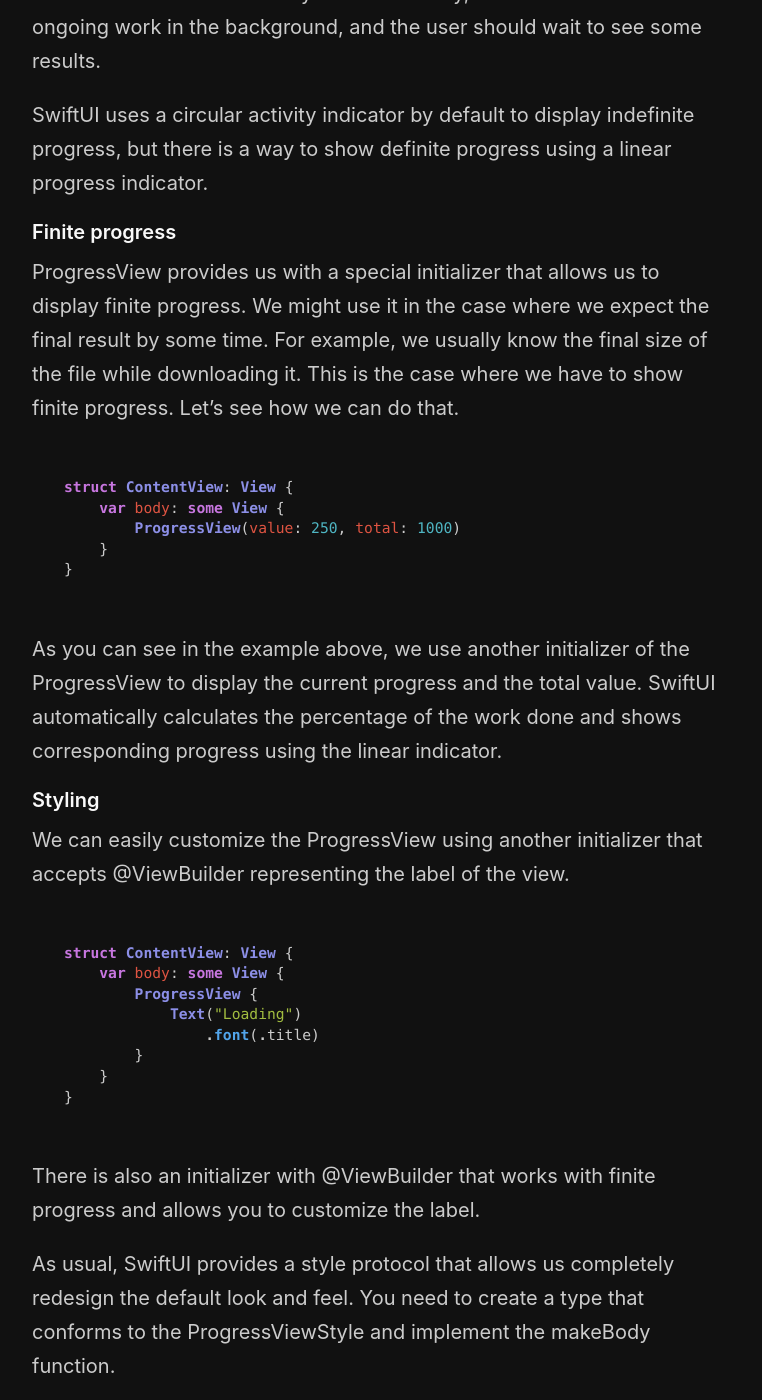
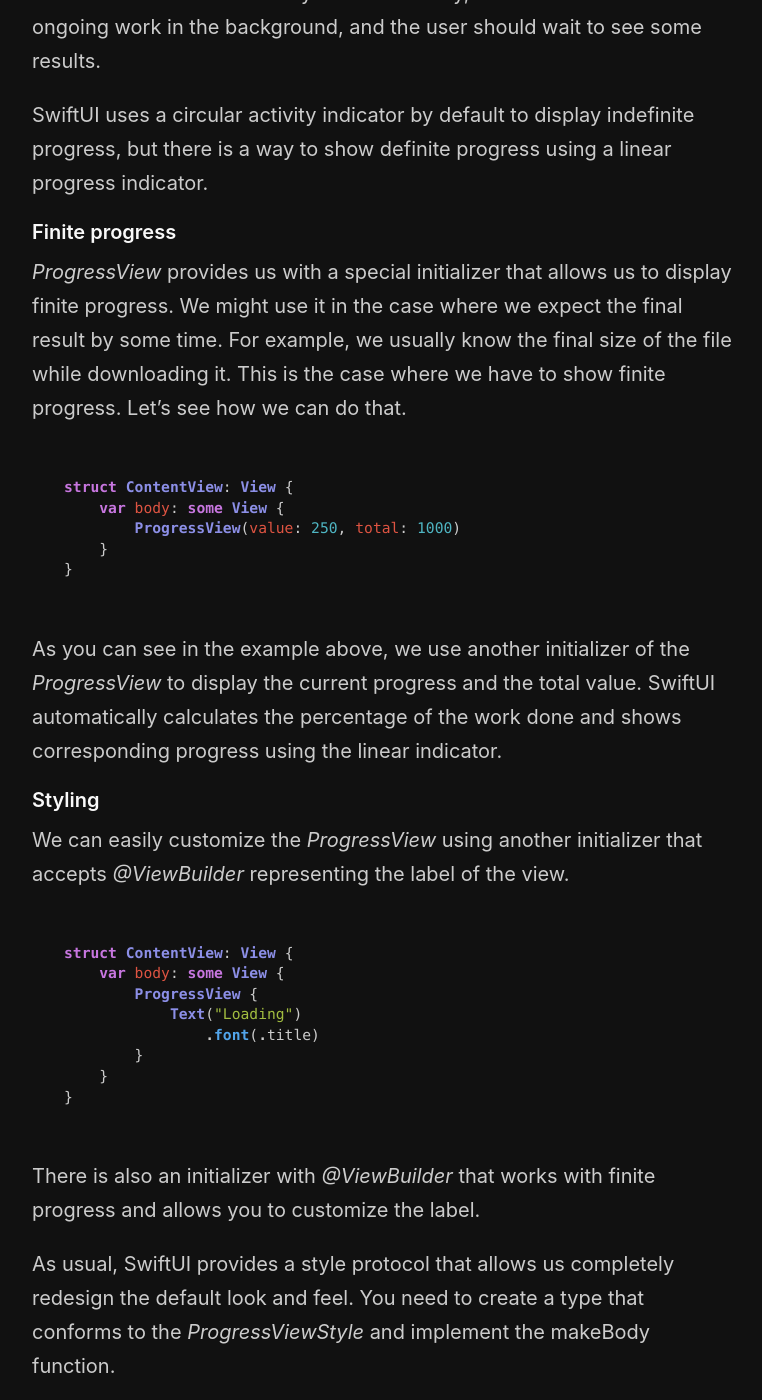
Before and after one commit to mecid/mecid.github.io, a Jekyll site: the page built from _posts/2021-11-25-mastering-progressview-in-swiftui.md, in a window 1280 px wide and 1400 px high, scrolled down 799 px. Shown: the whole window, without its empty margins (258-1020 px from the left). Built offline with Jekyll 4.4.1, drawn with Linux system fonts in a browser that asks for light colours; some of the changed text lies outside the part shown.

Commit message:
progress view post formatted

````diff
--- a/_posts/2021-11-25-mastering-progressview-in-swiftui.md
+++ b/_posts/2021-11-25-mastering-progressview-in-swiftui.md
@@ -3,10 +3,10 @@
 layout: post
 ---
 
-Many of our apps do heavy work on background threads like networking or data processing. We usually want to display progress or the activity indicator of the ongoing work. This week we will learn how to use ProgressView to present both infinite and finite progress in SwiftUI.
+Many of our apps do heavy work on background threads like networking or data processing. We usually want to display progress or the activity indicator of the ongoing work. This week we will learn how to use *ProgressView* to present both infinite and finite progress in SwiftUI.
 
 #### Indefinite progress
-All you need to do to display indefinite progress is to place ProgressView anywhere in your layout. Let's try to do that in a simple example.
+All you need to do to display indefinite progress is to place *ProgressView* anywhere in your layout. Let's try to do that in a simple example.
 
 ```swift
 struct ContentView: View {
@@ -16,12 +16,12 @@
 }
 ```
 
-As you can see in the example above, plain ProgressView displays an indefinite circular indicator by default. Usually, it means that there is ongoing work in the background, and the user should wait to see some results.
+As you can see in the example above, plain *ProgressView* displays an indefinite circular indicator by default. Usually, it means that there is ongoing work in the background, and the user should wait to see some results.
 
 SwiftUI uses a circular activity indicator by default to display indefinite progress, but there is a way to show definite progress using a linear progress indicator.
 
 #### Finite progress
-ProgressView provides us with a special initializer that allows us to display finite progress. We might use it in the case where we expect the final result by some time. For example, we usually know the final size of the file while downloading it. This is the case where we have to show finite progress. Let's see how we can do that.
+*ProgressView* provides us with a special initializer that allows us to display finite progress. We might use it in the case where we expect the final result by some time. For example, we usually know the final size of the file while downloading it. This is the case where we have to show finite progress. Let's see how we can do that.
 
 ```swift
 struct ContentView: View {
@@ -31,10 +31,10 @@
 }
 ```
 
-As you can see in the example above, we use another initializer of the ProgressView to display the current progress and the total value. SwiftUI automatically calculates the percentage of the work done and shows corresponding progress using the linear indicator.
+As you can see in the example above, we use another initializer of the *ProgressView* to display the current progress and the total value. SwiftUI automatically calculates the percentage of the work done and shows corresponding progress using the linear indicator.
 
 #### Styling
-We can easily customize the ProgressView using another initializer that accepts @ViewBuilder representing the label of the view.
+We can easily customize the *ProgressView* using another initializer that accepts *@ViewBuilder* representing the label of the view.
 
 ```swift
 struct ContentView: View {
@@ -47,10 +47,10 @@
 }
 ```
 
-There is also an initializer with @ViewBuilder that works with finite progress and allows you to customize the label.
+There is also an initializer with *@ViewBuilder* that works with finite progress and allows you to customize the label.
 
 
-As usual, SwiftUI provides a style protocol that allows us completely redesign the default look and feel. You need to create a type that conforms to the ProgressViewStyle and implement the makeBody function.
+As usual, SwiftUI provides a style protocol that allows us completely redesign the default look and feel. You need to create a type that conforms to the *ProgressViewStyle* and implement the makeBody function.
 
 ```swift
 struct HorizontalProgressViewStyle: ProgressViewStyle {
@@ -75,7 +75,7 @@
 }
 ```
 
-In the example above, we create a horizontal stack style to display the circular animating indicator and the label. Configuration parameter provides us the completed fraction of the progress, which allows us to draw a super-custom progress view.
+In the example above, we create a horizontal stack style to display the circular animating indicator and the label. *Configuration* parameter provides us the completed fraction of the progress, which allows us to draw a super-custom progress view.
 
 ```swift
 struct CustomProgressView: View {
@@ -98,7 +98,7 @@
 }
 ```
 
-Here we have a custom view that renders the progress. It might be anything you want, from straightforward text to a custom animated path. Keep in mind that fractionCompleted might be nil when you use the indefinite progress view.
+Here we have a custom view that renders the progress. It might be anything you want, from straightforward text to a custom animated path. Keep in mind that *fractionCompleted* might be nil when you use the indefinite progress view.
 
 #### Conclusion
-The ProgressView might seem to be very simple, but it provides an excellent level of customization and styling options. I hope you enjoy the post. Feel free to follow me on [Twitter](https://twitter.com/mecid) and ask your questions related to this post. Thanks for reading, and see you next week!
+The *ProgressView* might seem to be very simple, but it provides an excellent level of customization and styling options. I hope you enjoy the post. Feel free to follow me on [Twitter](https://twitter.com/mecid) and ask your questions related to this post. Thanks for reading, and see you next week!
````
